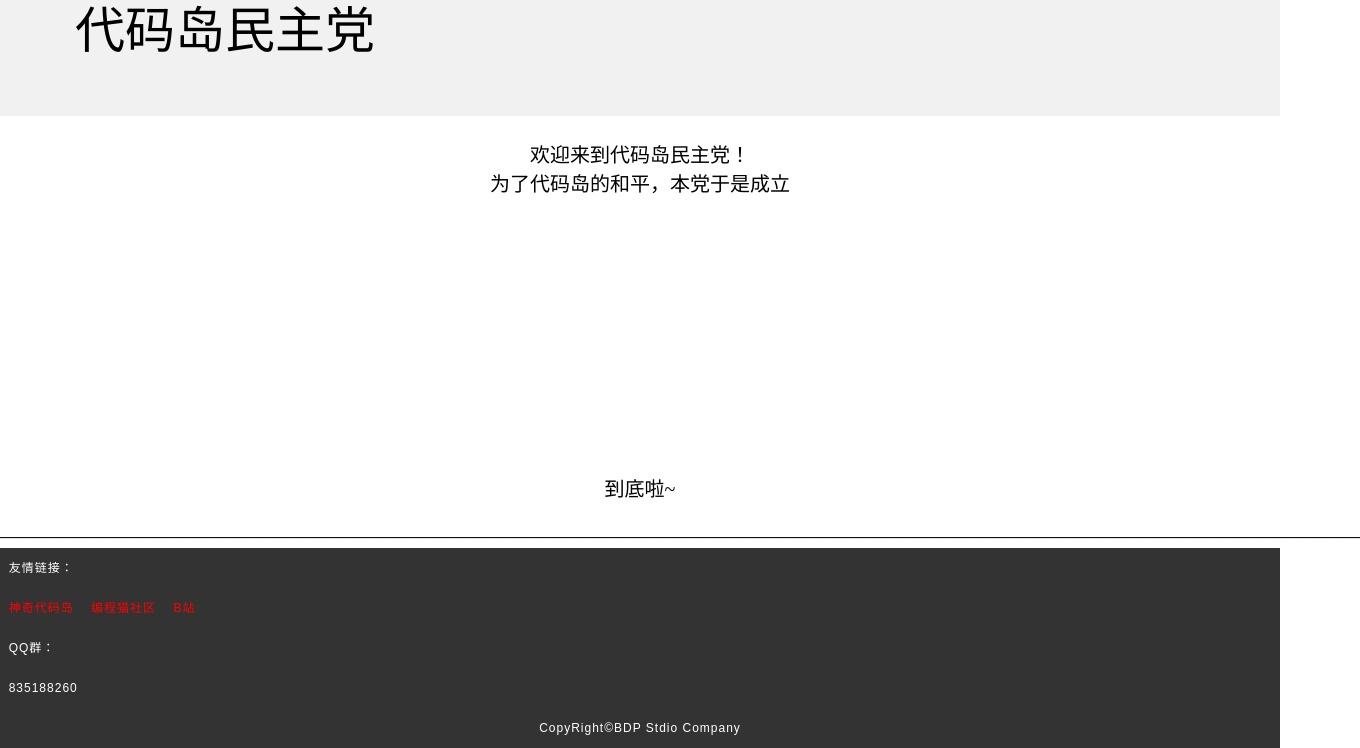
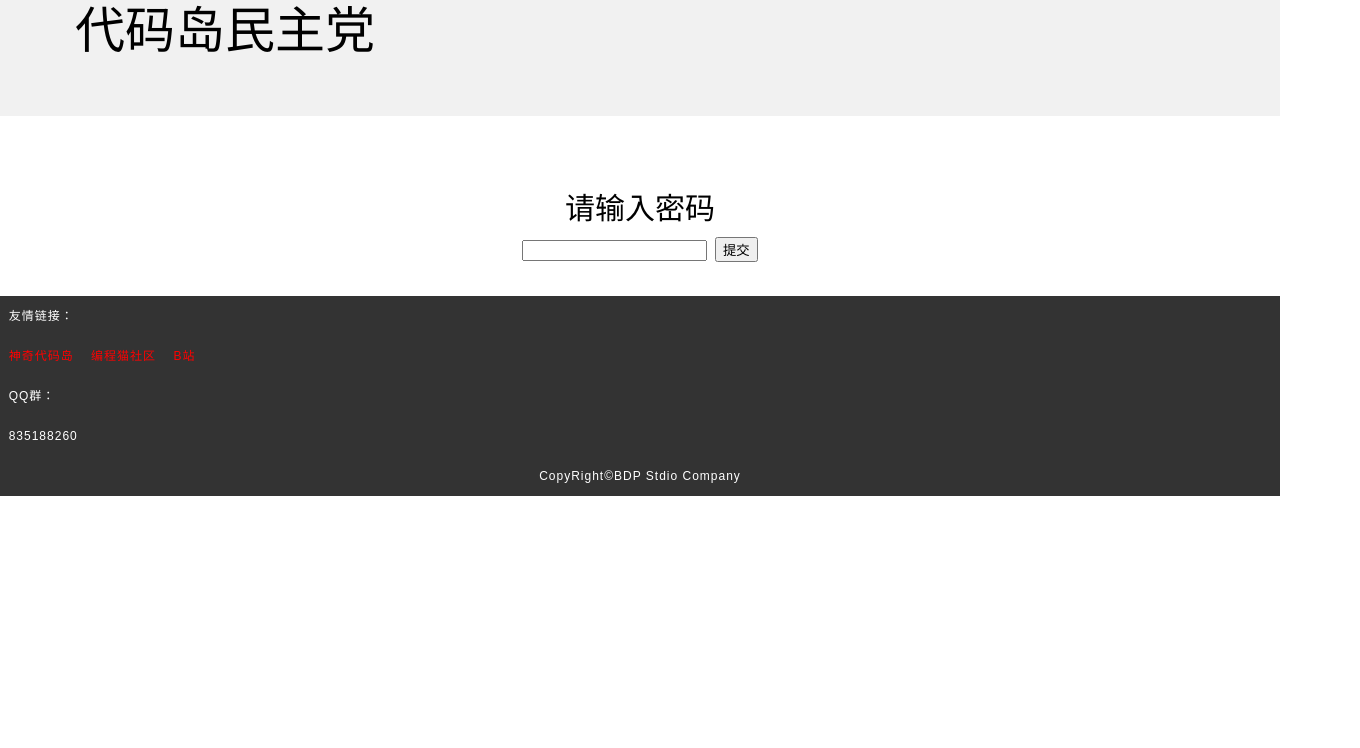
Before and after one commit to box3bdp/box3bdp.github.io, a plain HTML site: page index.html in a window 1280 px wide. Shown: the part 184-932 px from the top of the page, 1360 px wide, since content can reach past the window. After the commit the page ends 800 px from the top, so only its background shows below. Drawn offline with Linux system fonts and the light colour scheme.

Commit message:
Update index.html

```diff
--- a/index.html
+++ b/index.html
@@ -11,7 +11,6 @@
         type="image/x-icon">
 
     <link rel="stylesheet" href="https://box3bdp.github.io/css/index.css">
-    <script src="https://box3bdp.github.io/js/index.js"></script>
 </head>
 
 <body>
@@ -70,15 +69,27 @@
     <div style="background-color: rgb(241, 241, 241);font-size: 50px; height: 300px;">
         <br /><br />
         &nbsp;&nbsp;
-        <img src="https://box3bdp.github.io/png/代码岛民主党党徽.png" style="width: 50px; height: 40px;">Box3 Democratic Party<br />
+        <img src="https://box3bdp.github.io/png/代码岛民主党党徽.png" style="width: 50px; height: 40px;">Box3 Democratic
+        Party<br />
         &nbsp;&nbsp;&nbsp;&nbsp;&nbsp;&nbsp;代码岛民主党
         <br /><br />
     </div>
-    <div class="c" style="font-size: 20px;">
+
+    <div class="c" style="font-size: 30px;" id="sign">
+        <br /><br />
+        请输入密码
         <br />
-        欢迎来到代码岛民主党！<br />
+        <input type="password" maxlength="6" id="pw">
+        <button id="btn">提交</button>
+        <br /><br />
+    </div>
+
+    <div class="c" style="font-size: 20px;display: none;" id="main">
+        <br />
+        欢迎来到代码岛民主党<br />
         为了代码岛的和平，本党于是成立<br />
-        <br /><br /><br /><br /><br /><br /><br /><br /><br /><br /><br /><br />到底啦~<br /><br />————————————————————————————————————————————————————————————————————
+        <br /><br /><br /><br /><br /><br /><br /><br /><br /><br /><br /><br />到底啦~<br /><br />
+        <hr />
     </div>
     <div id="footer" style="height: 200px;">
         <div>&nbsp;&nbsp;友情链接：
@@ -102,3 +113,5 @@
         <div class="c">CopyRight©BDP Stdio Company</div>
     </div>
 </body>
+
+<script src="https://box3bdp.github.io/js/index.js"></script>
```
